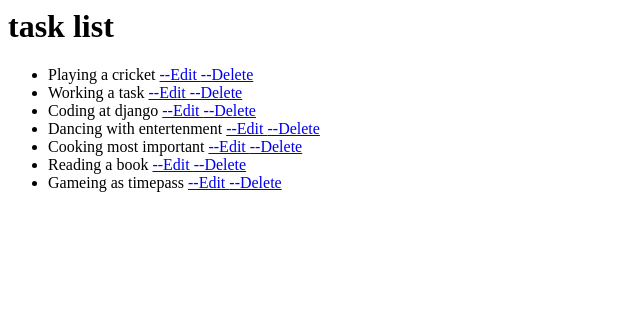
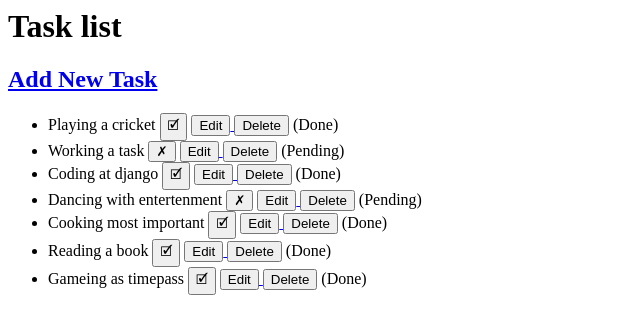
Before and after one commit to jayashri0104/Todo_list, a Django app: page / in a window 1280 px wide. Shown: the top 334 px of the page, without its empty margins (0-640 px from the left). Run offline with Django 4.2, Linux system fonts and the light colour scheme; data comes from the database, SQL or seed files in the repository; both versions use the stored data as it was after the commit.

Commit message:
add cheack button

```diff
--- a/mytodolist/tasklist/templates/list.html
+++ b/mytodolist/tasklist/templates/list.html
@@ -2,20 +2,41 @@
     <head>
         <title>My To Do list</title>
     </head>
-    <body>
-        <h1> task list</h1>
+
+
+       <body>
+        <h1> Task list</h1>
+        <h2><a href="{% url 'task_create' %}">Add New Task</a></h2>
         <ul>
             {% for task in tasks%}
             <li>
                 {{ task.title }}
-                {% comment %} <a href="{% url 'task_create' task.pk %}"> --create  </a>    {% endcomment %}
-                <a href="{% url 'task_update' task.pk %}"> --Edit   </a>
-                <a href="{% url 'task_delete' task.pk %}">--Delete</a>
 
+
+
+                <form action="{% url 'task_done' task.pk %}" method="post" style="display:inline;">
+                    {% csrf_token %}
+                    <button type="submit">
+                        {% if task.is_done %}
+                             &#10007;
+                        {% else %}
+                             &#x1F5F9;
+                        {% endif %}
+                    </button>
+                </form>
+                <a href="{% url 'task_update' task.pk %}"> <button type="submit"> Edit </button>  </a>
+                <a href="{% url 'task_delete' task.pk %}"><button type="submit">Delete</button></a>
+
+                {% if task.is_done %}
+                    (Pending)
+                {% else %}
+                    (Done)
+                {% endif %}
             </li>
             {% empty %}
             <li>No tasks available.</li>
             {% endfor %}
         </ul>
-    </body>
+      </body>
+
 </html>
--- a/mytodolist/tasklist/urls.py
+++ b/mytodolist/tasklist/urls.py
@@ -1,9 +1,11 @@
 from django.urls import path
 
-from . views import listView , DeleteView, UpdateView
+from . views import listView , DeleteView, UpdateView, cheack,Create
 
 urlpatterns = [
      path("", listView.as_view(), name="list"),
      path("delete/<int:pk>/", DeleteView.as_view(), name="task_delete"),
      path("update/<int:pk>/", UpdateView.as_view(), name="task_update"),
+     path("done/<int:pk>/", cheack.as_view(), name="task_done"),
+     path("create/", Create.as_view(), name="task_create"),
 ]
--- a/mytodolist/tasklist/views.py
+++ b/mytodolist/tasklist/views.py
@@ -1,8 +1,9 @@
 from django.shortcuts import render,redirect, get_object_or_404
-from  django.views.generic import ListView,UpdateView,DeleteView
+from  django.views.generic import ListView,UpdateView,DeleteView,CreateView
 from .models import Task
 from django.urls import reverse_lazy
-from .forms import TaskForm
+
+from django.views import View
 
 class listView(ListView):
     model = Task
@@ -12,12 +13,23 @@ class listView(ListView):
 class DeleteView(DeleteView):
     model = Task
     template_name = "delete.html"
-
     success_url = reverse_lazy('list')
 
 class UpdateView(UpdateView):
     model = Task
-    form_class = TaskForm
+    fields = ['title']
     template_name = "edit.html"
+    success_url = reverse_lazy('list')
 
+class cheack(View):
+    def post(self, request, pk):
+        task = get_object_or_404(Task, pk=pk)
+        task.is_done = not task.is_done
+        task.save()
+        return redirect(reverse_lazy('list'))
+
+class Create(CreateView):
+    model = Task
+    fields = ['title']
+    template_name = "create.html"
     success_url = reverse_lazy('list')
```
Also changed, not shown: mytodolist/tasklist/forms.py (deleted, +0 -7 lines), mytodolist/tasklist/templates/create.html (added, +17 -0 lines), mytodolist/db.sqlite3.
